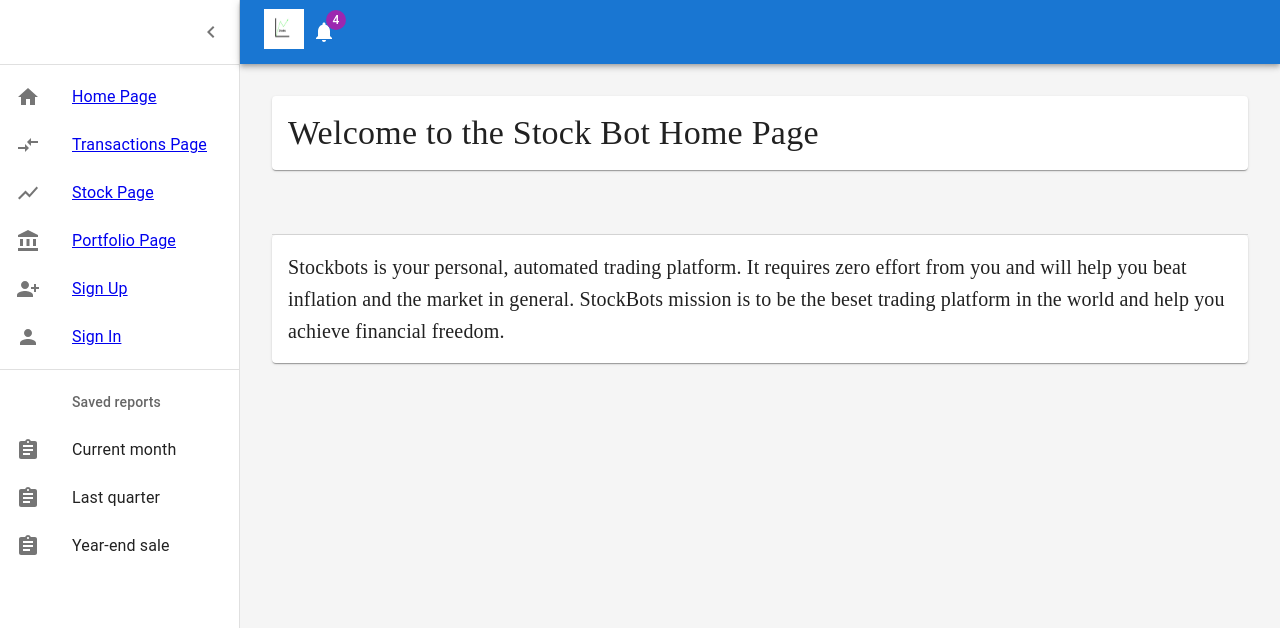
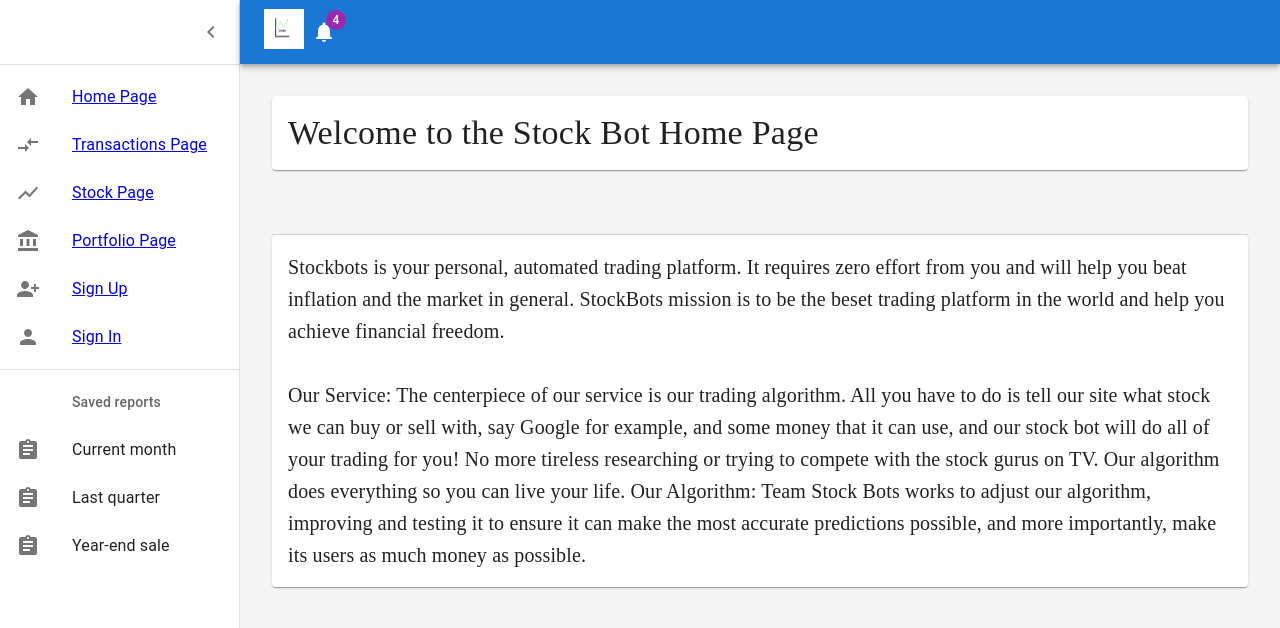
Before and after one commit to darrenzhang2000/stock-bots, a React (Create React App) app in the folder frontend/: page / in a window 1280 px wide. Shown: the top 628 px of the page. Built offline with nearby package versions, Linux system fonts and the light colour scheme; no server answers; a web font is replaced by a local one.

Commit message:
added home text

```diff
--- a/frontend/src/screens/home/home.js
+++ b/frontend/src/screens/home/home.js
@@ -30,6 +30,16 @@ const Home = () => {
                     trading platform in the world and help you achieve financial
                     freedom.
             </Typography>
+                <Typography variant="h6" className="font-link" sx={{marginTop: '32px'}}>
+                    Our Service:
+                    The centerpiece of our service is our trading algorithm. All you have to do is tell our site what stock
+                    we can buy or sell with, say Google for example, and some money that it can use, and our stock bot will do all of your trading
+                    for you! No more tireless researching or trying to compete with the stock gurus on TV. Our algorithm does everything
+                    so you can live your life.
+                    Our Algorithm:
+                    Team Stock Bots works to adjust our algorithm, improving and testing it to ensure it can make the most accurate
+                    predictions possible, and more importantly, make its users as much money as possible.
+            </Typography>
             </Paper>
         </div>
     )
```
